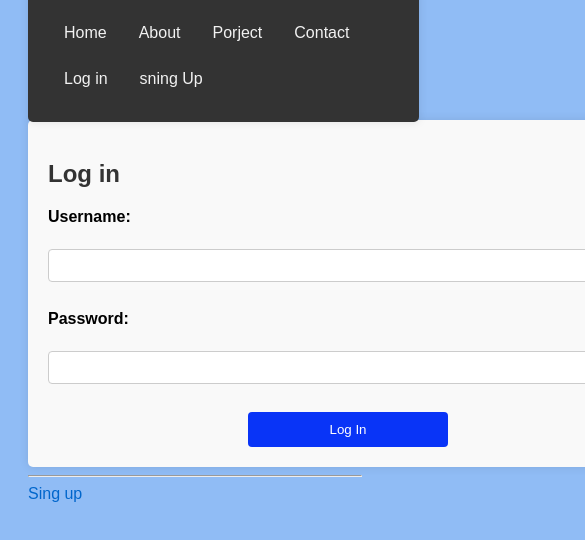
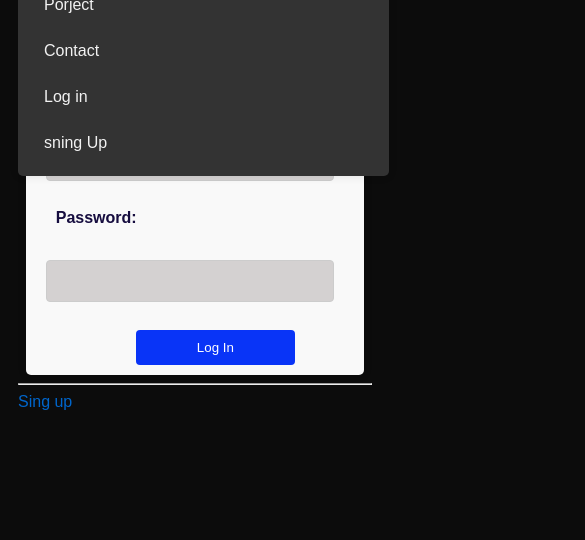
Before and after one commit to HaniBasha3270/Protofolia2, a plain HTML site: page login.html in a window 390 px wide. Shown: the top 540 px of the page, 585 px wide, since content can reach past the window. Drawn offline with Linux system fonts and the light colour scheme.

Commit message:
add respon

```diff
--- a/login.html
+++ b/login.html
@@ -87,6 +87,62 @@
     background-color: #ddd;
     color: black;
 }
+@media screen and (max-width: 480px) {
+    body{
+        margin-top: 0px;
+        padding: 10px;
+        background-color: #0c0c0c;
+        align-items: center;
+        justify-content: center;
+
+    }
+    #nav a {
+        float: none;
+        width: 100%;
+        display: flex;
+        text-align: left;
+
+
+
+
+    }
+    section {
+        width: 90%;
+        align-items: center;
+        padding: 10px;
+    }
+    label {
+            display: block;
+            margin-bottom: 5px;
+            font-weight: bold;
+            color: rgb(22, 13, 63);
+            margin-left: 20px;
+        }
+
+        input[type="text"],
+        input[type="email"],
+        input[type="password"]
+         {
+            width: 90%;
+            height: 40px;
+            padding: 0px;
+            margin: 10px;
+            border: 1px solid #ccc;
+            background-color: #d4d1d1;
+            color: rgb(73, 39, 39);
+            border-radius: 4px;
+        }
+        input[type="submit"] {
+            background-color: #0934f7;
+            color: white;
+            padding: 10px 15px;
+            border: none;
+            border-radius: 4px;
+            cursor: pointer;
+            width: 50%;
+            margin-left: 100px;
+        }
+}
     </style>
     <title>Log in</title>
 </head>
--- a/style.css
+++ b/style.css
@@ -13,12 +13,21 @@ body{
     margin-top: -150px;
 }
 #nav a {
-    float: left;
+    float: right;
     display: block;
     color: #f2f2f2;
     text-align: center;
     padding: 14px 16px;
     text-decoration: none;
+    position: relative;
+}
+.title{
+    position: absolute;
+    left: 10px;
+    top: 10px;
+    color: rgb(92, 174, 245);
+    font-size: 34px;
+    font-weight: bold;
 }
 #nav a:hover {
     background-color: #ddd;
@@ -45,11 +54,19 @@ p {
     line-height: 1.6;
 }
 #home {
-    background-color:white;
-    display: flex;
+    /* background-color:white; */
+
+    background: linear-gradient ( #f31a62, white ) ;
+    height: 300px;
+    text-align: center;
 }
+
 #about {
     background-color: #f9e7fe;
+    height: 300px;
+    text-align: center;
+    font-size: 20px;
+
 }
 #porject {
     background-color: #e7fee7;
@@ -69,7 +86,7 @@ a:hover {
 .contact {
      display: flex;
      justify-content:center;
-        align-items: center;
+     align-items: center;
      width: 100%;
      padding: 20px;
 
@@ -141,3 +158,50 @@ img{
     text-align: center;
     transition: transform 0.3s, box-shadow 0.3s;
 }
+@media (max-width: 480px) {
+    * {
+        box-sizing: border-box;
+    }
+    body {
+        margin: 0;
+        padding: 0;
+        font-family: Arial, sans-serif;
+        background-color: #1b1c1d;
+        margin-top: 100px;
+        font-size: 14px;
+        width: 100%;
+    }
+    #nav {
+        width: 100%;
+        margin-top: -100px;
+    }
+
+
+    .P-img, .B-img {
+        flex-direction: column;
+        align-items: center;
+
+        width: 100%;
+        height: 100%;
+        padding: 20px;
+        gap: 20px;
+
+    }
+.nav a {
+    float: none;
+    display: block;
+    text-align: left;
+    height: 20px;
+}
+.contact {
+    flex-direction: column;
+    align-items: center;
+    text-align: center;
+}
+
+
+
+
+
+
+}
```
Also changed, not shown: Sinup.html (+14 -0 lines), index.html (+8 -1 lines).
